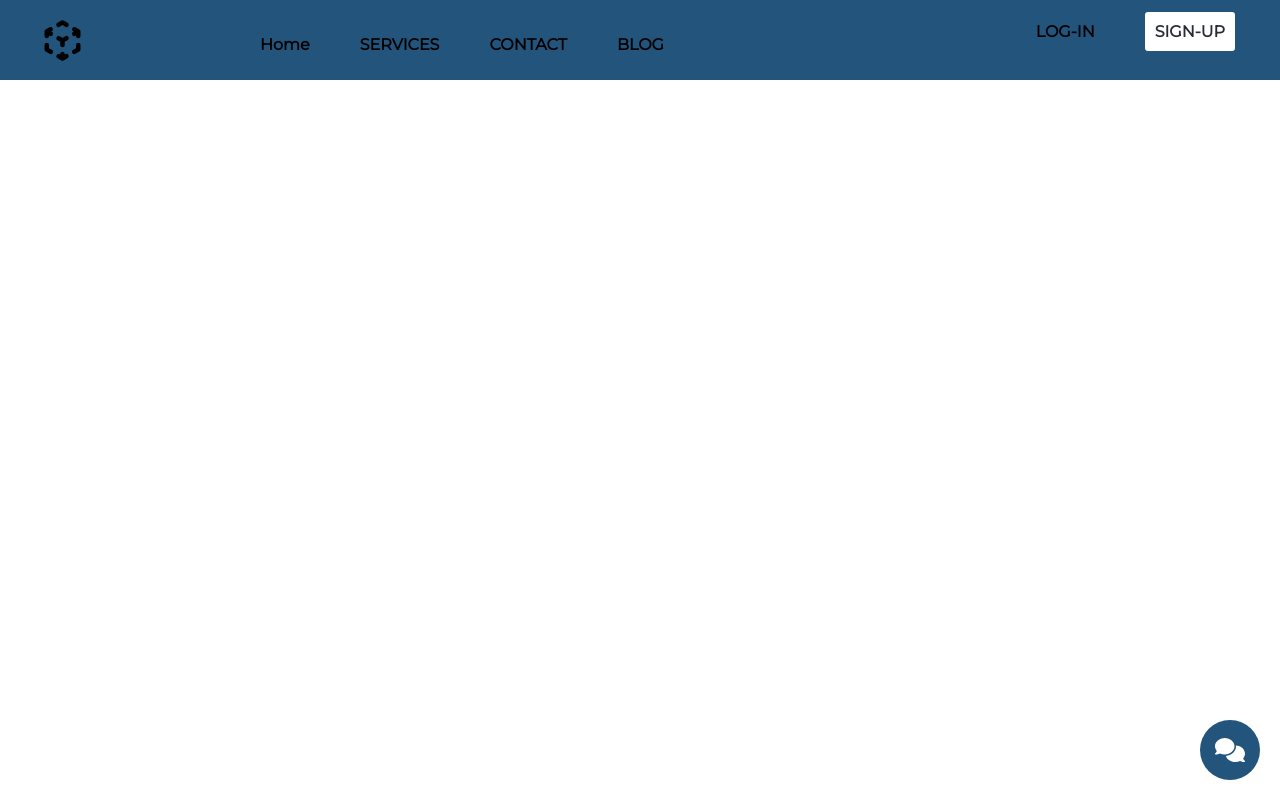
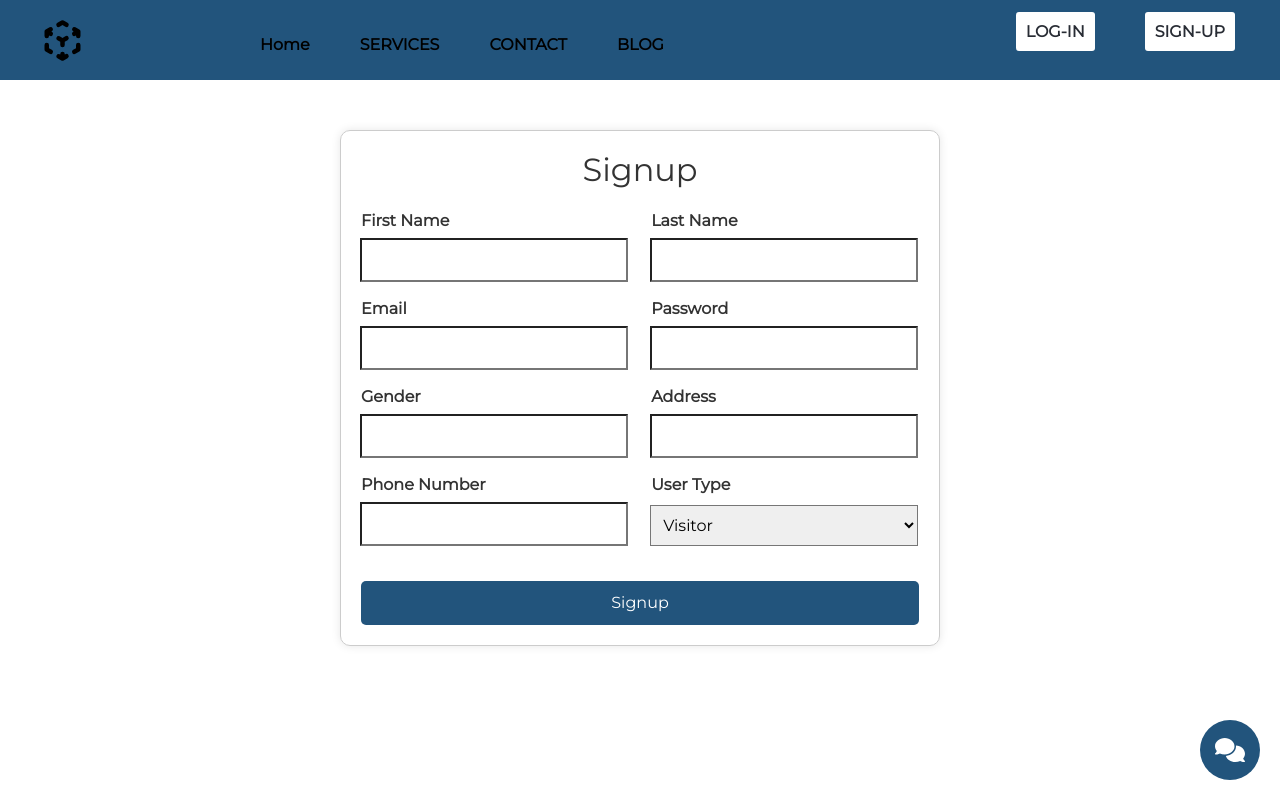
Before and after one commit to amina-sultan/tour-management-FE, a React (Create React App) app: page /signup in a window 1280 px wide. Built offline with nearby package versions, Linux system fonts and the light colour scheme; what react-chatbot-kit would draw is missing.

Commit message:
Design login signup page and integrate the APIs

```diff
--- a/src/App.css
+++ b/src/App.css
@@ -71,7 +71,7 @@
 
 .chatbot-close-button {
   position: absolute;
-  top: 30px;
+  top: 15px;
   right: 15px;
   border: none;
   border-radius: 50%;
@@ -80,7 +80,7 @@
   display: flex;
   align-items: center;
   justify-content: center;
-  color: #22547c;
+  color: #fff;
   font-size: 16px;
   cursor: pointer;
   z-index: 1001;
--- a/src/App.js
+++ b/src/App.js
@@ -19,6 +19,8 @@ import CreateServiceFormServices from './Services/CreateServiceForm';
 import ServicesList from './Services/ServiceList';
 import EditService from './Services/EditService';
 import DeleteService from './Services/DeleteService';
+import Login from './LoginSignup/Login';
+import Signup from './LoginSignup/Signup';
 
 export default function App() {
   const [showChatbot, setShowChatbot] = useState(false);
@@ -36,11 +38,13 @@ export default function App() {
       <div className="App">
         <Header />
         <Routes>
-          <Route path="/" element={<HomePage />} />
+          <Route path="/home" element={<HomePage />} />
           <Route path="/about" element={<AboutUsPage />} />
           <Route path="/how" element={<HowItWork />} />
           <Route path="/work" element={<WorkWithUs />} />
           <Route path="/contact" element={<Contact />} />
+          <Route path="/login" element={<Login />} />
+          <Route path="/signup" element={<Signup />} />
           <Route path="/services" element={<CreateServiceFormServices />} />
           <Route path="/serviceslist" element={<ServicesList />} />
           <Route path="/editservice/:id" element={<EditService />} />
--- /dev/null
+++ b/src/LoginSignup/Auth.css
@@ -0,0 +1,51 @@
+.auth-container {
+  max-width: 600px; /* Increase the width to accommodate two fields per row */
+  margin: 50px auto;
+  padding: 20px;
+  border: 1px solid #ccc;
+  border-radius: 10px;
+  box-shadow: 0 0 10px rgba(0, 0, 0, 0.1);
+}
+
+.auth-container h2 {
+  text-align: center;
+  margin-bottom: 20px;
+}
+
+.input-group-row {
+  display: flex;
+  justify-content: space-between;
+  width: 100%;
+  margin-bottom: 15px;
+}
+
+.input-group-row .input-group {
+  width: 48%;
+}
+
+.input-group label {
+  display: block;
+  margin-bottom: 5px;
+}
+
+.input-group input,
+.input-group select {
+  width: 100%;
+  padding: 8px;
+  box-sizing: border-box;
+}
+
+button {
+  width: 100%;
+  padding: 10px;
+  background-color: #22547c;
+  color: white;
+  border: none;
+  border-radius: 5px;
+  cursor: pointer;
+  margin-top: 20px; /* Add margin to separate the button from the last input */
+}
+
+button:hover {
+  background-color: #0056b3;
+}
--- /dev/null
+++ b/src/LoginSignup/Login.jsx
@@ -0,0 +1,53 @@
+import React, { useState } from 'react';
+import { useNavigate } from 'react-router-dom';
+import './Auth.css';
+
+const Login = () => {
+  const [email, setEmail] = useState('');
+  const [password, setPassword] = useState('');
+  const navigate = useNavigate();
+
+  const handleSubmit = async (e) => {
+    e.preventDefault();
+    try {
+      const response = await fetch('http://localhost:5260/api/auth/login', {
+        method: 'POST',
+        headers: {
+          'Content-Type': 'application/json',
+        },
+        body: JSON.stringify({ email, password }),
+      });
+
+      if (!response.ok) {
+        const errorData = await response.json();
+        throw new Error(errorData.message || 'Login failed');
+      }
+
+      const data = await response.json();
+      alert('Login successful!');
+      navigate('/home');
+      // Save the token or handle the login response as needed
+    } catch (error) {
+      alert(error.message);
+    }
+  };
+
+  return (
+    <div className="auth-container">
+      <form onSubmit={handleSubmit}>
+        <h2>Login</h2>
+        <div className="input-group">
+          <label>Email</label>
+          <input type="email" value={email} onChange={(e) => setEmail(e.target.value)} required />
+        </div>
+        <div className="input-group">
+          <label>Password</label>
+          <input type="password" value={password} onChange={(e) => setPassword(e.target.value)} required />
+        </div>
+        <button type="submit">Login</button>
+      </form>
+    </div>
+  );
+};
+
+export default Login;
--- /dev/null
+++ b/src/LoginSignup/Signup.jsx
@@ -0,0 +1,94 @@
+import React, { useState } from 'react';
+import { useNavigate } from 'react-router-dom';
+import './Auth.css';
+
+const Signup = () => {
+  const [formData, setFormData] = useState({
+    firstName: '',
+    lastName: '',
+    email: '',
+    password: '',
+    userType: 'visitor',
+    address: '',
+    PhonenUmber: '',
+    gender: ''
+  });
+  const navigate = useNavigate();
+
+  const handleChange = (e) => {
+    setFormData({ ...formData, [e.target.name]: e.target.value });
+  };
+
+  const handleSubmit = async (e) => {
+    e.preventDefault();
+    const response = await fetch('http://localhost:5260/api/auth/signup', {
+      method: 'POST',
+      headers: {
+        'Content-Type': 'application/json',
+      },
+      body: JSON.stringify(formData),
+    });
+
+    const data = await response.json();
+    if (response.ok) {
+      alert('Signup successful!');
+      navigate('/home');
+      } else {
+      alert('Signup failed: ' + data);
+    }
+  };
+
+  return (
+    <div className="auth-container">
+      <form onSubmit={handleSubmit}>
+        <h2>Signup</h2>
+        <div className="input-group-row">
+          <div className="input-group">
+            <label>First Name</label>
+            <input type="text" name="firstName" value={formData.firstName} onChange={handleChange} required />
+          </div>
+          <div className="input-group">
+            <label>Last Name</label>
+            <input type="text" name="lastName" value={formData.lastName} onChange={handleChange} required />
+          </div>
+        </div>
+        <div className="input-group-row">
+          <div className="input-group">
+            <label>Email</label>
+            <input type="email" name="email" value={formData.email} onChange={handleChange} required />
+          </div>
+          <div className="input-group">
+            <label>Password</label>
+            <input type="password" name="password" value={formData.password} onChange={handleChange} required />
+          </div>
+        </div>
+        <div className="input-group-row">
+          <div className="input-group">
+            <label>Gender</label>
+            <input type="text" name="gender" value={formData.gender} onChange={handleChange} required />
+          </div>
+          <div className="input-group">
+            <label>Address</label>
+            <input type="text" name="address" value={formData.address} onChange={handleChange} required />
+          </div>
+        </div>
+        <div className="input-group-row">
+          <div className="input-group">
+            <label>Phone Number</label>
+            <input type="text" name="PhonenUmber" value={formData.PhonenUmber} onChange={handleChange} required />
+          </div>
+          <div className="input-group">
+            <label>User Type</label>
+            <select name="userType" value={formData.userType} onChange={handleChange}>
+              <option value="visitor">Visitor</option>
+              <option value="admin">Admin</option>
+            </select>
+          </div>
+        </div>
+        <button type="submit">Signup</button>
+      </form>
+    </div>
+  );
+};
+
+export default Signup;
--- a/src/Services/CreateServiceForm.jsx
+++ b/src/Services/CreateServiceForm.jsx
@@ -127,7 +127,7 @@ const CreateServiceForm = () => {
             required
           />
         </div>
-        <button type="submit">Create Service</button>
+        <button type="submit" className='create-service-button'>Create Service</button>
       </form>
     </div>
   );
--- a/src/Services/ServiceList.css
+++ b/src/Services/ServiceList.css
@@ -33,6 +33,7 @@ body {
   border-radius: 5px;
   cursor: pointer;
   font-size: 16px;
+  width: 15%;
 }
 
 .create-service-button:hover {
--- a/src/header/Header.jsx
+++ b/src/header/Header.jsx
@@ -28,7 +28,7 @@ const Header = () => {
             onMouseEnter={toggleDropdown}
             onMouseLeave={toggleDropdown}
           >
-            <span><Link to="/">Home</Link></span>
+            <span><Link to="/home">Home</Link></span>
             {dropdown && (
               <ul className="dropdown">
                 <li className="dropdown-option" onClick={closeMobileMenu}>
@@ -56,10 +56,10 @@ const Header = () => {
       </div>
       <ul className="signin-up">
         <li className="sign-in" onClick={closeMobileMenu}>
-          <Link to="#">LOG-IN</Link>
+          <Link to="/login" className="signup-btn" >LOG-IN</Link>
         </li>
         <li onClick={closeMobileMenu}>
-          <Link to="" className="signup-btn">
+          <Link to="/signup" className="signup-btn">
             SIGN-UP
           </Link>
         </li>
```
